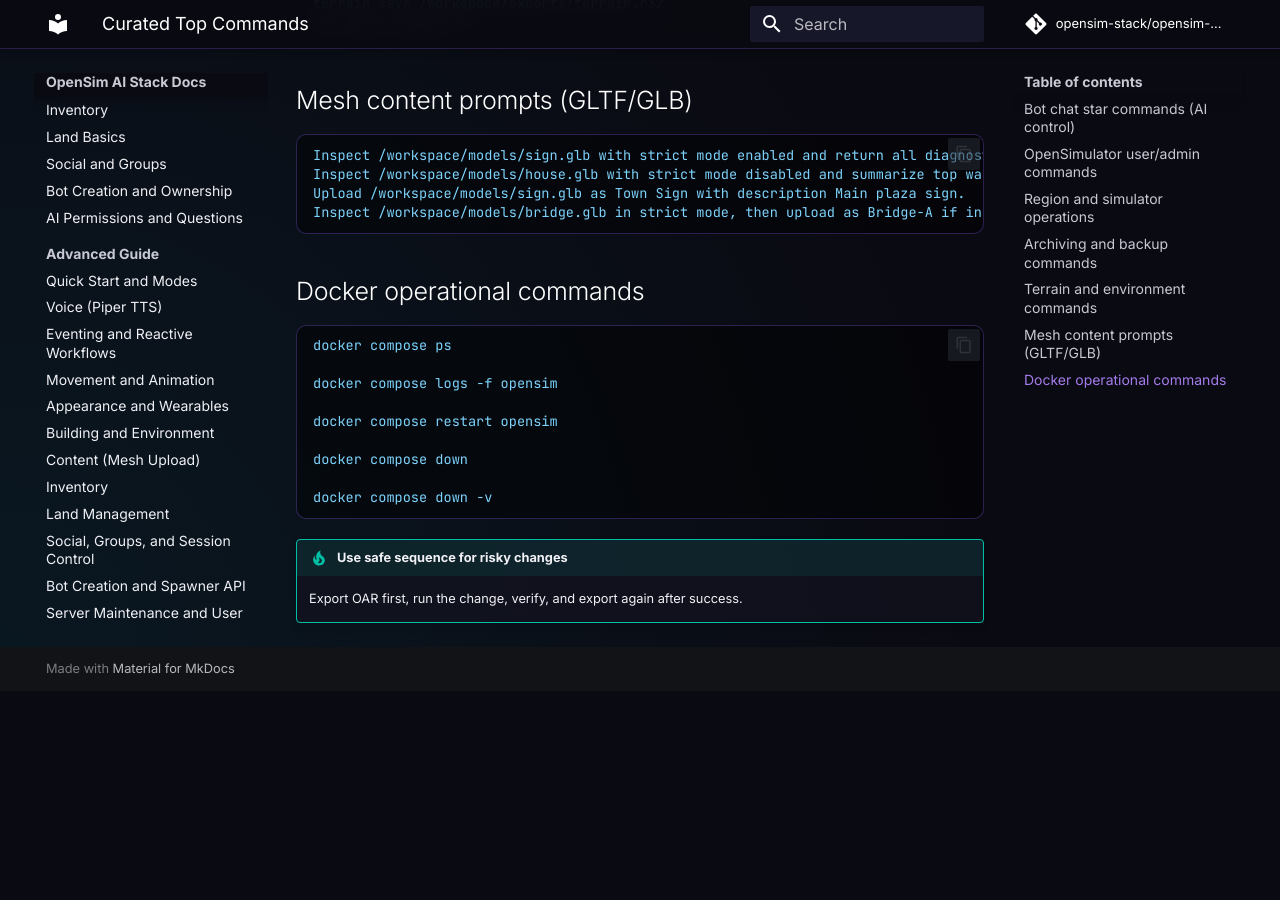
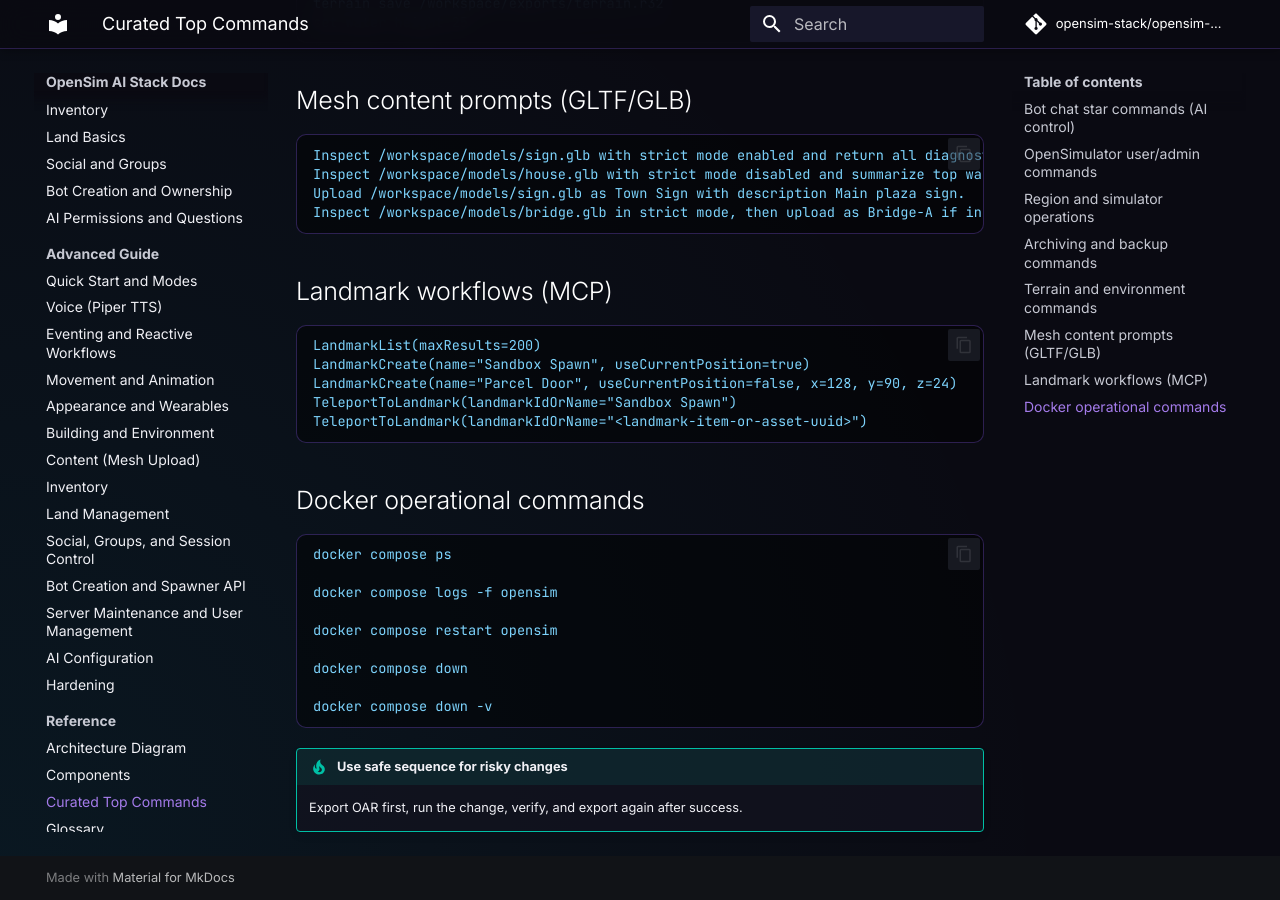
Before and after one commit to opensim-stack/opensim-stack-docs, an MkDocs documentation site: the page built from docs/reference/top-commands.md, in a window 1280 px wide and 900 px high, scrolled down 1494 px. Built offline with MkDocs 1.6.1 and Material for MkDocs 9.7.7, drawn with Linux system fonts in a browser that asks for light colours; comment, search, counter and statistics services are not loaded; before the commit the page ends 2185 px from its top, so only the background shows below that.

Commit message:
Latest tools.

````diff
--- a/docs/reference/top-commands.md
+++ b/docs/reference/top-commands.md
@@ -76,6 +76,16 @@ Upload /workspace/models/sign.glb as Town Sign with description Main plaza sign.
 Inspect /workspace/models/bridge.glb in strict mode, then upload as Bridge-A if inspection passes.
 ```
 
+## Landmark workflows (MCP)
+
+```text
+LandmarkList(maxResults=200)
+LandmarkCreate(name="Sandbox Spawn", useCurrentPosition=true)
+LandmarkCreate(name="Parcel Door", useCurrentPosition=false, x=128, y=90, z=24)
+TeleportToLandmark(landmarkIdOrName="Sandbox Spawn")
+TeleportToLandmark(landmarkIdOrName="<landmark-item-or-asset-uuid>")
+```
+
 ## Docker operational commands
 
 ```bash
````
Also changed, not shown: docs/reference/components.md (+1 -0 lines).
